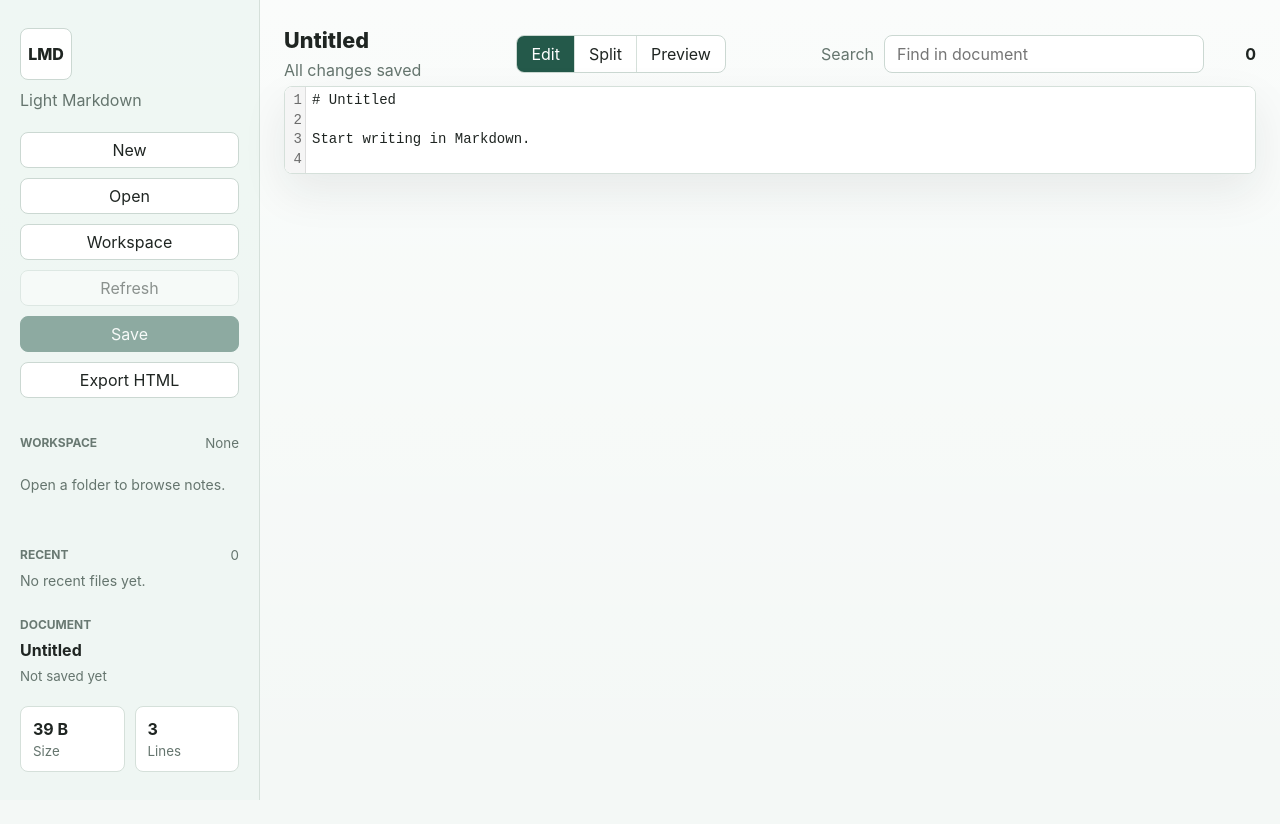
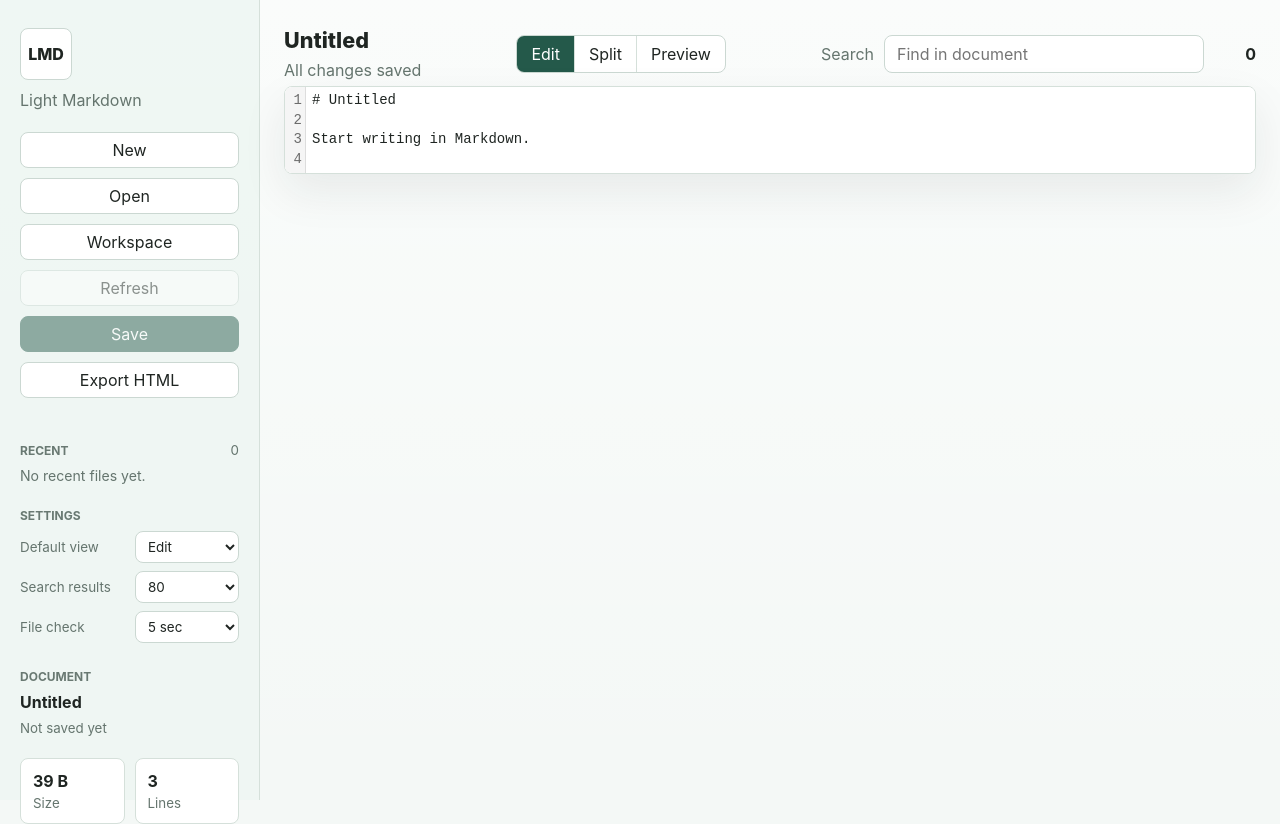
Before and after one commit to TaylorChen/lmd, a React (Vite) app: page / in a window 1280 px wide. Before the commit the page ends 800 px from the top, so only its background shows below. Built offline with nearby package versions, Linux system fonts and the light colour scheme.

Commit message:
Add persistent app settings

```diff
--- a/src/App.tsx
+++ b/src/App.tsx
@@ -9,7 +9,7 @@
 import { useEditorExtensions } from "./hooks/useEditorExtensions";
 import { useExternalChangePolling } from "./hooks/useExternalChangePolling";
 import { countSearchMatches, fileName, isPathInsideRoot, localStats } from "./lib/format";
-import { readRecentFiles, recentFileLimit, storageKeys, writeRecentFiles } from "./lib/storage";
+import { readRecentFiles, readSettings, recentFileLimit, storageKeys, writeRecentFiles, writeSettings } from "./lib/storage";
 import type {
   ExternalChange,
   EditorMode,
@@ -44,10 +44,11 @@
   const [workspaceMatches, setWorkspaceMatches] = useState<SearchMatch[]>([]);
   const [workspaceSearchActive, setWorkspaceSearchActive] = useState(false);
   const [recentFiles, setRecentFiles] = useState<RecentFile[]>(() => readRecentFiles());
+  const [settings, setSettings] = useState(() => readSettings());
   const [knownModifiedMs, setKnownModifiedMs] = useState<number | null>(null);
   const [externalChange, setExternalChange] = useState<ExternalChange | null>(null);
   const [search, setSearch] = useState("");
-  const [editorMode, setEditorMode] = useState<EditorMode>("edit");
+  const [editorMode, setEditorMode] = useState<EditorMode>(() => settings.defaultEditorMode);
   const [notice, setNotice] = useState<Notice | null>(null);
   const [busy, setBusy] = useState(false);
 
@@ -234,7 +235,7 @@
       const matches = await invoke<SearchMatch[]>("search_workspace", {
         rootPath: workspace.rootPath,
         query,
-        maxResults: 80,
+        maxResults: settings.searchResultLimit,
       });
       setWorkspaceMatches(matches);
       setWorkspaceSearchActive(true);
@@ -436,8 +437,14 @@
   useExternalChangePolling({
     path,
     knownModifiedMs,
+    intervalMs: settings.externalCheckSeconds * 1000,
     onExternalChange: setExternalChange,
   });
+
+  function handleSettingsChange(nextSettings: typeof settings) {
+    setSettings(nextSettings);
+    writeSettings(nextSettings);
+  }
 
   return (
     <main className="app-shell">
@@ -455,6 +462,7 @@
         lineCount={lineCount}
         visibleStartLine={visibleStartLine}
         visibleEndLine={visibleEndLine}
+        settings={settings}
         onNew={() => void handleNew()}
         onOpen={() => void handleOpen()}
         onOpenWorkspace={() => void handleOpenWorkspace()}
@@ -472,6 +480,7 @@
         onOpenWorkspaceFile={(file) => void handleOpenWorkspaceFile(file)}
         onOpenSearchMatch={(match) => void handleOpenSearchMatch(match)}
         onOpenRecentFile={(recentPath, name) => void openPath(recentPath, name)}
+        onSettingsChange={handleSettingsChange}
       />
 
       <section className="editor-pane">
--- a/src/components/Sidebar.tsx
+++ b/src/components/Sidebar.tsx
@@ -1,5 +1,5 @@
 import { fileName, formatBytes } from "../lib/format";
-import type { RecentFile, SearchMatch, Workspace, WorkspaceFile } from "../types";
+import type { AppSettings, EditorMode, RecentFile, SearchMatch, Workspace, WorkspaceFile } from "../types";
 
 type SidebarProps = {
   busy: boolean;
@@ -15,6 +15,7 @@
   lineCount: number;
   visibleStartLine: number;
   visibleEndLine: number;
+  settings: AppSettings;
   onNew: () => void;
   onOpen: () => void;
   onOpenWorkspace: () => void;
@@ -26,6 +27,7 @@
   onOpenWorkspaceFile: (file: WorkspaceFile) => void;
   onOpenSearchMatch: (match: SearchMatch) => void;
   onOpenRecentFile: (path: string, name: string) => void;
+  onSettingsChange: (settings: AppSettings) => void;
 };
 
 export function Sidebar({
@@ -42,6 +44,7 @@
   lineCount,
   visibleStartLine,
   visibleEndLine,
+  settings,
   onNew,
   onOpen,
   onOpenWorkspace,
@@ -53,7 +56,12 @@
   onOpenWorkspaceFile,
   onOpenSearchMatch,
   onOpenRecentFile,
+  onSettingsChange,
 }: SidebarProps) {
+  function updateSetting(nextSettings: Partial<AppSettings>) {
+    onSettingsChange({ ...settings, ...nextSettings });
+  }
+
   return (
     <aside className="sidebar">
       <div>
@@ -177,6 +185,50 @@
         )}
       </div>
 
+      <div className="settings-panel">
+        <div className="workspace-header">
+          <span className="label">Settings</span>
+        </div>
+
+        <label>
+          <span>Default view</span>
+          <select
+            value={settings.defaultEditorMode}
+            onChange={(event) => updateSetting({ defaultEditorMode: event.target.value as EditorMode })}
+          >
+            <option value="edit">Edit</option>
+            <option value="split">Split</option>
+            <option value="preview">Preview</option>
+          </select>
+        </label>
+
+        <label>
+          <span>Search results</span>
+          <select
+            value={settings.searchResultLimit}
+            onChange={(event) => updateSetting({ searchResultLimit: Number(event.target.value) })}
+          >
+            <option value={40}>40</option>
+            <option value={80}>80</option>
+            <option value={120}>120</option>
+            <option value={200}>200</option>
+          </select>
+        </label>
+
+        <label>
+          <span>File check</span>
+          <select
+            value={settings.externalCheckSeconds}
+            onChange={(event) => updateSetting({ externalCheckSeconds: Number(event.target.value) })}
+          >
+            <option value={2}>2 sec</option>
+            <option value={5}>5 sec</option>
+            <option value={10}>10 sec</option>
+            <option value={30}>30 sec</option>
+          </select>
+        </label>
+      </div>
+
       <div className="document-card">
         <span className="label">Document</span>
         <strong>{fileName(path)}</strong>
--- a/src/hooks/useExternalChangePolling.ts
+++ b/src/hooks/useExternalChangePolling.ts
@@ -5,12 +5,14 @@
 type ExternalChangePollingOptions = {
   path: string | null;
   knownModifiedMs: number | null;
+  intervalMs: number;
   onExternalChange: (change: ExternalChange) => void;
 };
 
 export function useExternalChangePolling({
   path,
   knownModifiedMs,
+  intervalMs,
   onExternalChange,
 }: ExternalChangePollingOptions) {
   useEffect(() => {
@@ -41,12 +43,12 @@
 
     const interval = window.setInterval(() => {
       void checkCurrentFile();
-    }, 5000);
+    }, intervalMs);
     void checkCurrentFile();
 
     return () => {
       cancelled = true;
       window.clearInterval(interval);
     };
-  }, [knownModifiedMs, onExternalChange, path]);
+  }, [intervalMs, knownModifiedMs, onExternalChange, path]);
 }
--- a/src/lib/storage.ts
+++ b/src/lib/storage.ts
@@ -1,12 +1,28 @@
-import type { RecentFile } from "../types";
+import type { AppSettings, EditorMode, RecentFile } from "../types";
 
 export const recentFileLimit = 8;
+export const defaultSettings: AppSettings = {
+  defaultEditorMode: "edit",
+  searchResultLimit: 80,
+  externalCheckSeconds: 5,
+};
 
 export const storageKeys = {
   lastDocumentPath: "lmd:last-document-path",
   lastWorkspaceRoot: "lmd:last-workspace-root",
   recentFiles: "lmd:recent-files",
+  settings: "lmd:settings",
 };
+
+function isEditorMode(value: unknown): value is EditorMode {
+  return value === "edit" || value === "split" || value === "preview";
+}
+
+function clampNumber(value: unknown, fallback: number, min: number, max: number) {
+  return typeof value === "number" && Number.isFinite(value)
+    ? Math.min(max, Math.max(min, Math.round(value)))
+    : fallback;
+}
 
 export function readRecentFiles() {
   try {
@@ -29,3 +45,35 @@
 export function writeRecentFiles(files: RecentFile[]) {
   window.localStorage.setItem(storageKeys.recentFiles, JSON.stringify(files.slice(0, recentFileLimit)));
 }
+
+export function readSettings(): AppSettings {
+  try {
+    const rawValue = window.localStorage.getItem(storageKeys.settings);
+    if (!rawValue) return defaultSettings;
+    const parsedValue = JSON.parse(rawValue);
+
+    return {
+      defaultEditorMode: isEditorMode(parsedValue?.defaultEditorMode)
+        ? parsedValue.defaultEditorMode
+        : defaultSettings.defaultEditorMode,
+      searchResultLimit: clampNumber(
+        parsedValue?.searchResultLimit,
+        defaultSettings.searchResultLimit,
+        20,
+        200,
+      ),
+      externalCheckSeconds: clampNumber(
+        parsedValue?.externalCheckSeconds,
+        defaultSettings.externalCheckSeconds,
+        2,
+        30,
+      ),
+    };
+  } catch {
+    return defaultSettings;
+  }
+}
+
+export function writeSettings(settings: AppSettings) {
+  window.localStorage.setItem(storageKeys.settings, JSON.stringify(settings));
+}
--- a/src/styles.css
+++ b/src/styles.css
@@ -21,7 +21,8 @@
 }
 
 button,
-input {
+input,
+select {
   font: inherit;
 }
 
@@ -240,6 +241,38 @@
 .recent-item.active {
   border-color: #24594a;
   background: #edf6f2;
+}
+
+.settings-panel {
+  display: grid;
+  gap: 8px;
+  min-width: 0;
+}
+
+.settings-panel label {
+  display: grid;
+  grid-template-columns: minmax(0, 1fr) 104px;
+  align-items: center;
+  gap: 8px;
+  color: #65756e;
+  font-size: 0.84rem;
+}
+
+.settings-panel select {
+  width: 100%;
+  height: 32px;
+  min-width: 0;
+  border: 1px solid #cbd8d2;
+  border-radius: 8px;
+  background: #ffffff;
+  color: #1f2522;
+  outline: none;
+  padding: 0 8px;
+}
+
+.settings-panel select:focus {
+  border-color: #2d6b5b;
+  box-shadow: 0 0 0 3px rgba(45, 107, 91, 0.16);
 }
 
 .label {
--- a/src/types.ts
+++ b/src/types.ts
@@ -76,3 +76,9 @@
 };
 
 export type EditorMode = "edit" | "split" | "preview";
+
+export type AppSettings = {
+  defaultEditorMode: EditorMode;
+  searchResultLimit: number;
+  externalCheckSeconds: number;
+};
```
